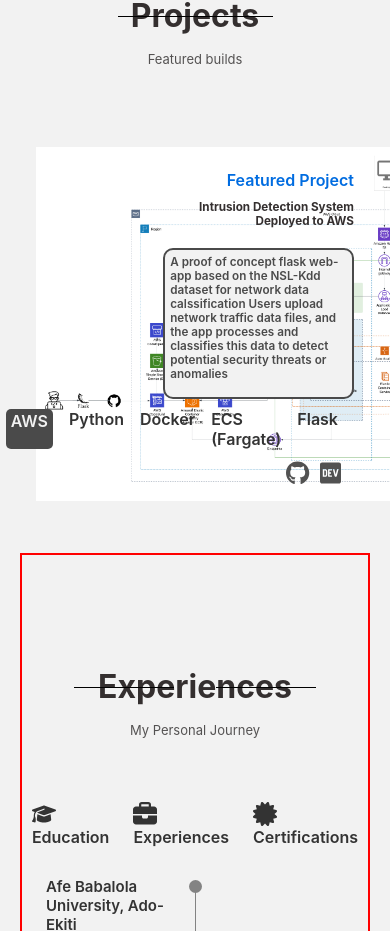
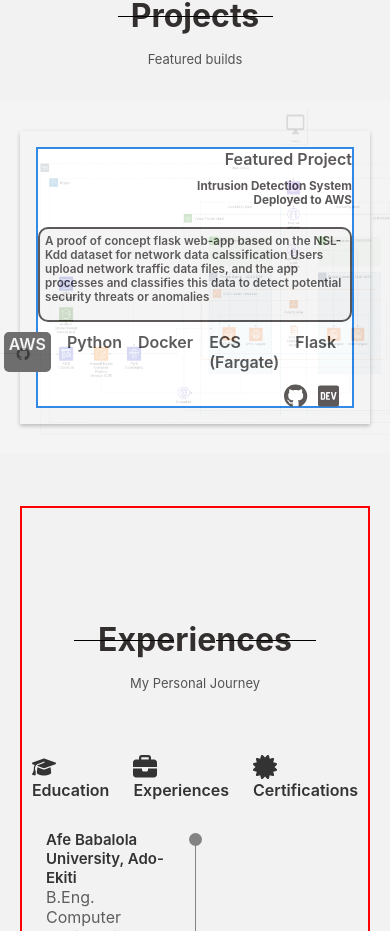
Before and after one commit to VSI12/Portfolio_v2, a Next.js app: page / in a window 390 px wide. Shown: the part 1615-2546 px from the top of the page. Built offline with nearby package versions, Linux system fonts and the light colour scheme; no server answers.

Commit message:
projects

```diff
--- a/src/components/Projects/projects.module.css
+++ b/src/components/Projects/projects.module.css
@@ -1,11 +1,3 @@
-/* .container {
-    max-width: 1028px;
-    margin-left: auto;
-    margin-right: auto;
-    border: 2px solid red;
-  } */
-
-
 .section {
     padding: 6rem 0 2rem;
 }
@@ -146,3 +138,54 @@
     font-size: 32px;
   }
 }
+@media screen and (max-width: 768px) {
+  .projects__card {
+    position: relative;
+    display: flex;
+    align-items: center;
+    justify-content: center;
+    margin-bottom: 50px;
+    box-shadow: 0 2px 4px rgba(0, 0, 0, 0.3);
+  }
+  .projects__data{
+    width: 100%;
+    height: auto;
+    background-color: white;
+    border: 2px solid #006CE0;
+  }
+  .projects__image{
+    position: absolute;
+    top: 0;
+    left: 0;
+    width: 100%;
+    height: 100%;
+    background-color: rgba(0, 0, 0, 0.5);
+    color: #f2f2f2;
+    display: flex;
+    flex-direction: column;
+    justify-content: center;
+    align-items: center;
+    opacity: 0.2;
+    /* transition: opacity 0.3s ease-in-out */
+  }
+  .projects__description{
+    color: var(--section-title-color);
+    border: 2px solid var(--section-title-color);
+  }
+  .projects__title{
+    color: var(--section-title-color);
+  }
+  .projects__subtitle{
+    color: var(--section-title-color);
+  }
+  .projects__text{
+    color: var(--section-title-color);
+  }
+  .projects__links{
+    color: var(--section-title-color);
+  }
+  .projects__link{
+    color: var(--section-title-color);
+  }
+
+}
```
